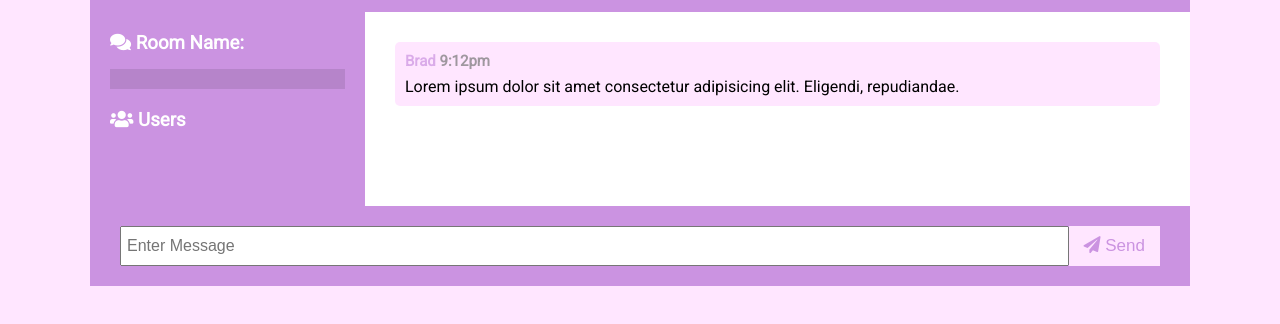
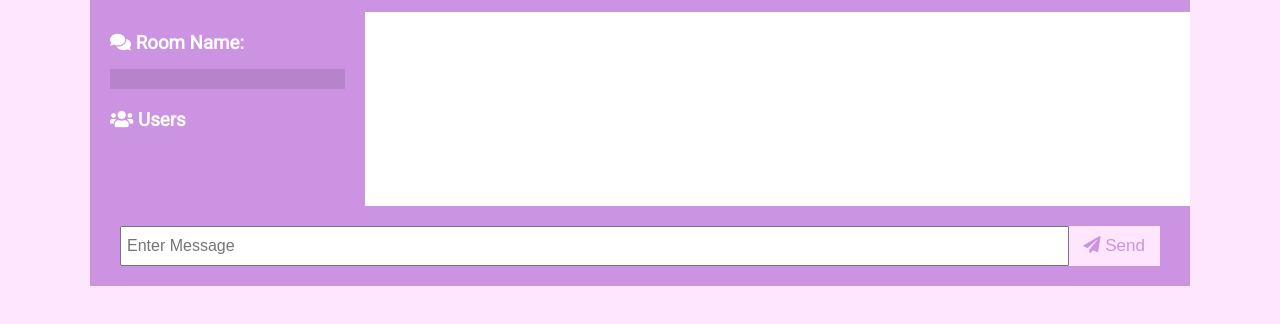
Before and after one commit to kpsingh-20/Chat-app-project, a website: page public/chat.html in a window 1280 px wide. Shown: the part 86-410 px from the top of the page. Drawn offline with nearby package versions, Linux system fonts and the light colour scheme; no server answers.

Commit message:
commented logs

```diff
--- a/public/chat.html
+++ b/public/chat.html
@@ -21,13 +21,7 @@
         <ul id="users"></ul>
       </div>
       <div class="chat-messages">
-					<div class="message">
-						<p class="meta">Brad <span>9:12pm</span></p>
-						<p class="text">
-							Lorem ipsum dolor sit amet consectetur adipisicing elit. Eligendi,
-							repudiandae.
-						</p>
-					</div>
+
       </div>
     </main>
     <div class="chat-form-container">
--- a/server.js
+++ b/server.js
@@ -5,7 +5,7 @@ const formatMsg = require('./utils/formatMessage');
 const {userjoin, getCurrentUser, userLeaves, getRoomUsers} = require('./users');
 
 const socketio = require('socket.io');
-const { log } = require('console');
+// const { log } = require('console');
 
 const app = express();
 const server = http.createServer(app);
```
